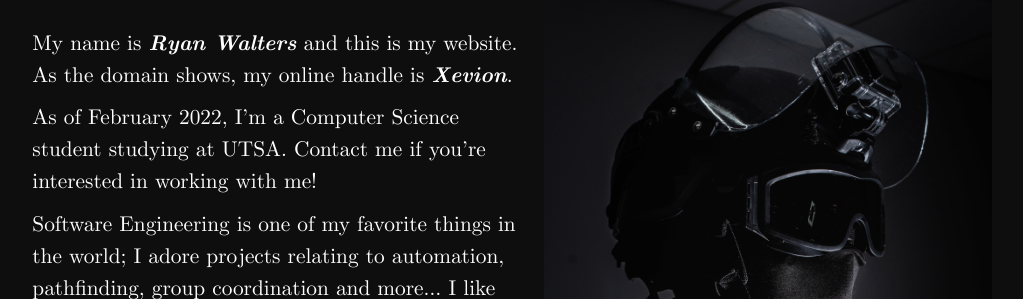
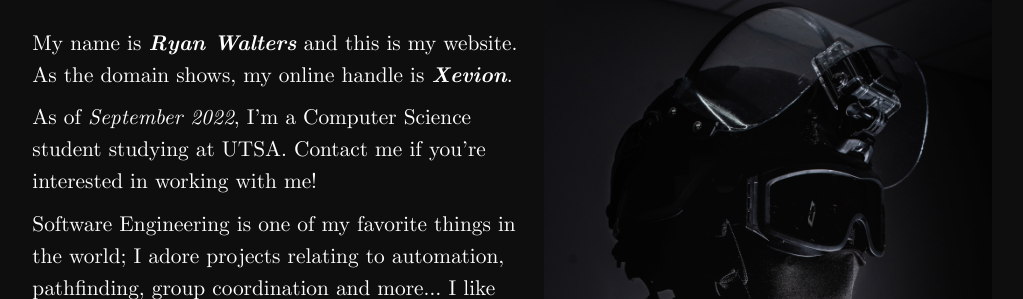
Before and after one commit to Xevion/v2.xevion.dev, a Jekyll site: the page built from _pages/about.md, in a window 1280 px wide. Shown: the part 236-535 px from the top of the page, without its empty margins (117-1140 px from the left). Built offline with Jekyll 4.4.1, drawn with Linux system fonts in a browser that asks for light colours; comment, search, counter and statistics services are not loaded.

Commit message:
Set about page date to dynamic latest
On each generation, this month and year will be latest. Might need some work to be more accurate, either from me or from a special plugin.

```diff
--- a/_pages/about.md
+++ b/_pages/about.md
@@ -8,7 +8,7 @@ _preview_description: My name is Ryan Walters and this is my website.
 
 My name is **Ryan Walters** and this is my website. As the domain shows, my online handle is **Xevion**.
 
-As of February 2022, I'm a Computer Science student studying at UTSA. Contact me if you're interested in working with me!
+As of <i>{{ site.time | date: '%B %Y' }}</i>, I'm a Computer Science student studying at UTSA. Contact me if you're interested in working with me!
 
 Software Engineering is one of my favorite things in the world; I adore projects relating to automation, pathfinding, group coordination and more...
 I like working on big projects, APIs, competition/interview problems, and in general - learning how it all works!
```
